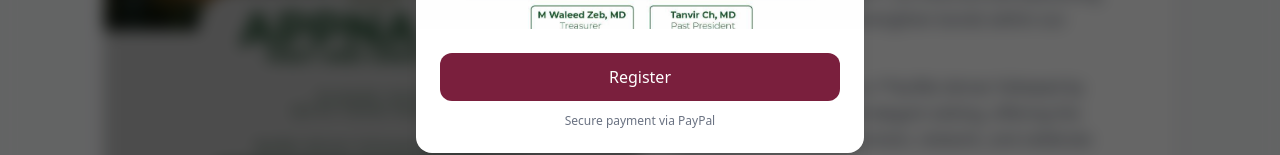
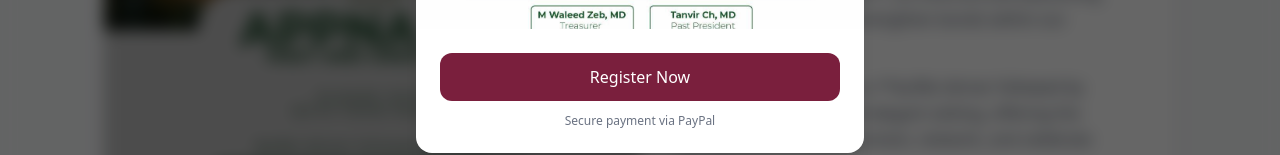
Before and after one commit to AbuBakarSheraz/appna_north_carolina_chapter, a Next.js app: page /upcoming_events/meet in a window 1280 px wide. Both pictures are taken after a click on the element "Event". Shown: the part 519-674 px from the top of the page. Built offline with nearby package versions, Linux system fonts and the light colour scheme.

Commit message:
minor changes

```diff
--- a/src/components/Announcement.jsx
+++ b/src/components/Announcement.jsx
@@ -112,7 +112,7 @@ export default function Announcement() {
                 }}
                 className="inline-flex items-center justify-center w-full rounded-xl bg-[#7a1f3d] px-6 py-3 text-white font-medium hover:bg-[#5f1730] transition"
               >
-                Register
+                Register Now
               </a>
 
               <p className="mt-3 text-xs text-gray-500">
```
